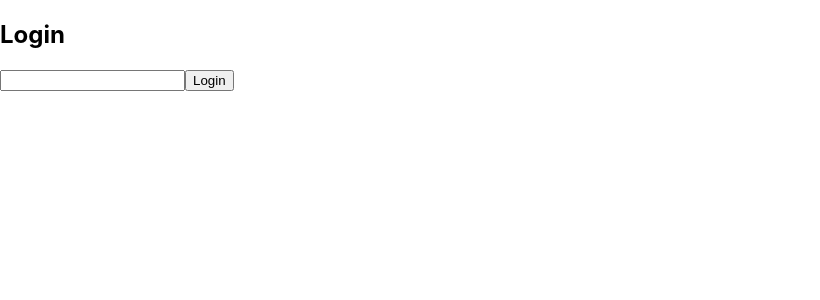
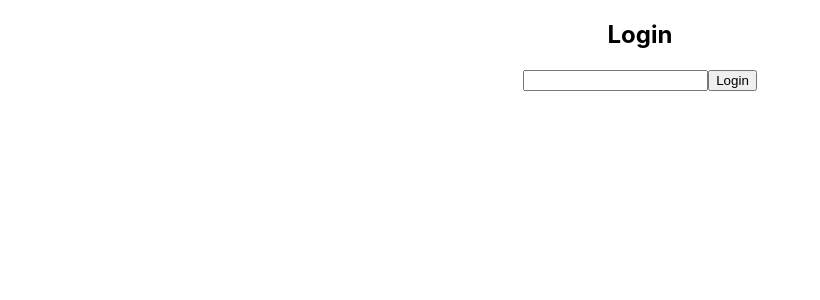
Before and after one commit to P4CreativeCoding/Franziska-Dudichum_QnA-Game, a React (Create React App) app in the folder client/: page / in a window 1280 px wide. Shown: the top 300 px of the page, without its empty margins (0-820 px from the left). Built offline with nearby package versions, Linux system fonts and the light colour scheme.

Commit message:
entering login data through ENTER key

```diff
--- /dev/null
+++ b/client/src/App.css
@@ -0,0 +1,3 @@
+.LoginScreen {
+  text-align: center;
+}
--- a/client/src/App.js
+++ b/client/src/App.js
@@ -1,5 +1,6 @@
 import React, { useState } from "react";
 import Display from "./components/display/display.jsx";
+import "./App.css";
 
 function App() {
   const [isLoggedIn, setIsLoggedIn] = useState(false);
@@ -17,15 +18,22 @@ function App() {
     setPassword(event.target.value);
   };
 
+  const handleKeyPress = (event) => {
+    if (event.key === "Enter") {
+      handleLogin();
+    }
+  };
+
   return (
     <div>
       {!isLoggedIn ? (
-        <div>
+        <div className="LoginScreen">
           <h2>Login</h2>
           <input
             type="password"
             value={password}
             onChange={handlePasswordChange}
+            onKeyPress={handleKeyPress}
           />
           <button onClick={handleLogin}>Login</button>
         </div>
```
